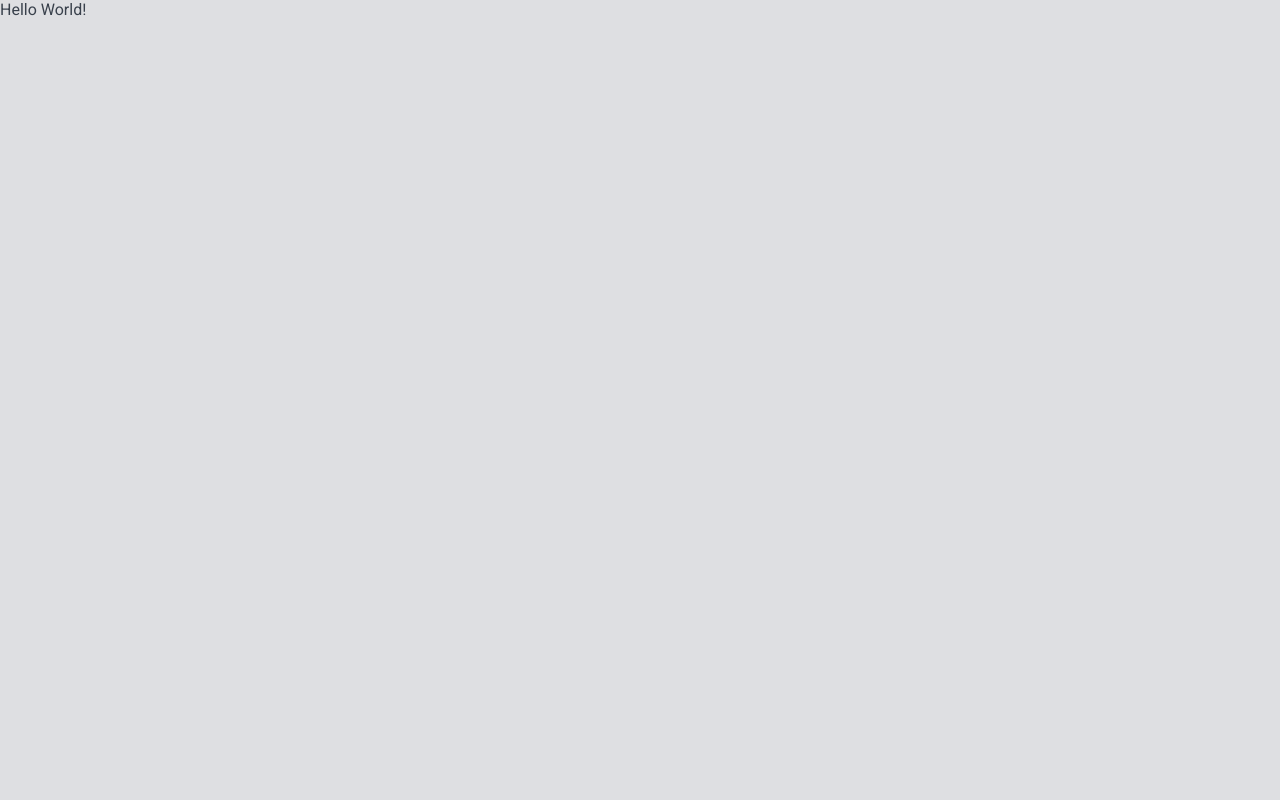
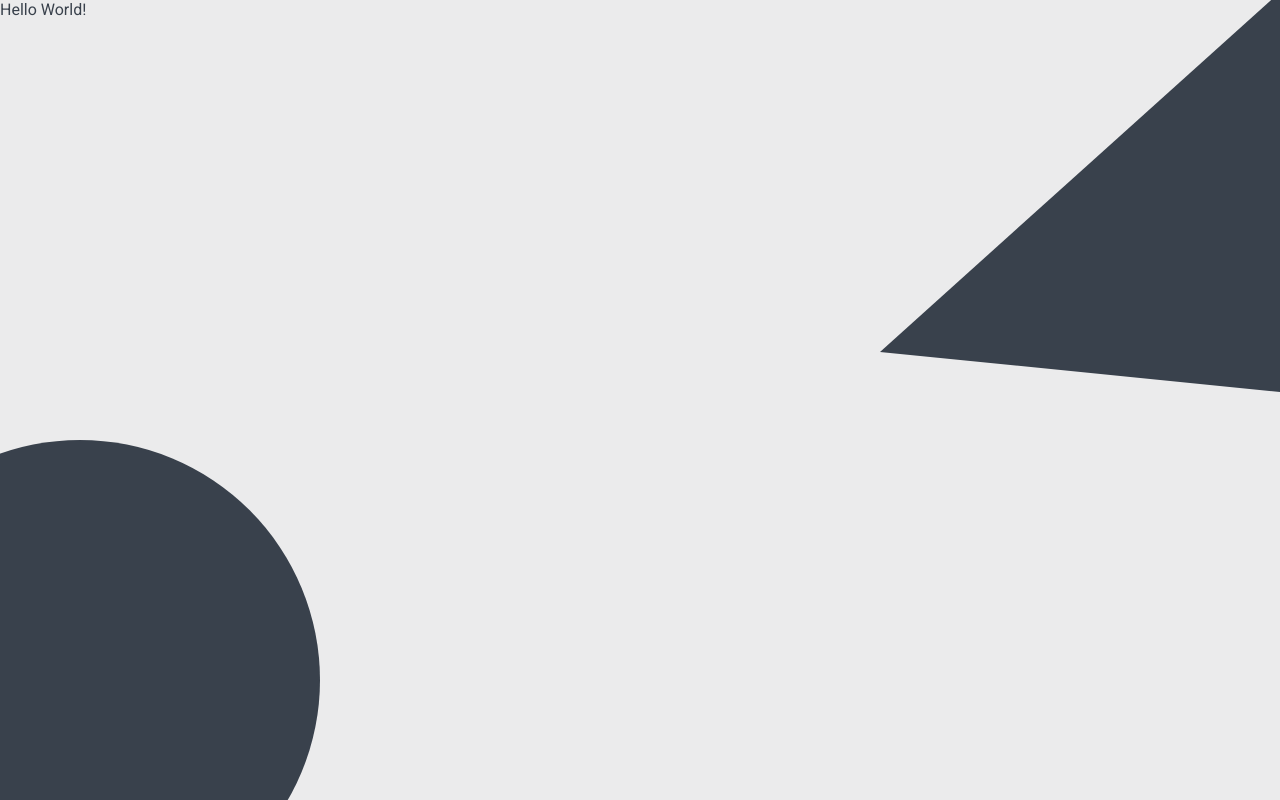
Before and after one commit to Nibir1/WOS_Applicant_Management, a Next.js app: page / in a window 1280 px wide. Built offline with nearby package versions, Linux system fonts and the light colour scheme.

Commit message:
reimplement: background

```diff
--- /dev/null
+++ b/components/Background.scss
@@ -0,0 +1,32 @@
+#background {
+  position: fixed;
+  top: 0;
+  right: 0;
+  bottom: 0;
+  left: 0;
+  z-index: -1000;
+
+  background: var(--background-strong);
+
+  #background-bl {
+    position: absolute;
+    bottom: -15vh;
+    left: -20vh;
+
+    height: 60vh;
+    aspect-ratio: 1 / 1;
+
+    fill: var(--background-accent);
+  }
+
+  #background-tr {
+    position: absolute;
+    top: -10vh;
+    right: -10vh;
+
+    height: 60vh;
+    aspect-ratio: 1 / 1;
+
+    fill: var(--background-accent);
+  }
+}
--- /dev/null
+++ b/components/Background.tsx
@@ -0,0 +1,11 @@
+
+export default () => (
+  <div id='background'>
+    <svg id='background-bl' viewBox='0 0 1000 1000' fill='black' xmlns='http://www.w3.org/2000/svg'>
+      <circle cx='500' cy='500' r='500' />
+    </svg>
+    <svg id='background-tr' viewBox='0 0 1000 1000' fill='black' xmlns='http://www.w3.org/2000/svg'>
+      <polygon points='1000,0 1000,1000 0,900' />
+    </svg>
+  </div>
+);
--- a/pages/_app.tsx
+++ b/pages/_app.tsx
@@ -1,4 +1,5 @@
 import { Roboto } from 'next/font/google';
+import Background from '@components/Background';
 
 import type { ReactNode } from 'react';
 
@@ -14,6 +15,7 @@ const roboto = Roboto({
 import '@styles/global.scss';
 export default function Application({ Component, pageProps }):ReactNode {
   return <main className={ roboto.className }>
+    <Background />
     <Component {...pageProps} />
   </main>
 };
--- a/styles/global.scss
+++ b/styles/global.scss
@@ -104,52 +104,7 @@ body {
   color: var(--text-error);
 }
 
-a {
-  position: relative;
-  padding: 0.125em 0.25em;
+@import './links.scss';
+@import './inputs.scss';
 
-  text-decoration: none;
-  outline: none;
-
-  color: var(--foreground-weak);
-
-  --deco-width: 1px;
-  --deco-color: var(--foreground-weak);
-
-  &:hover {
-    color: var(--foreground);
-    --deco-width: 1px;
-    --deco-color: var(--foreground-weak);
-  }
-
-  &:focus {
-    --deco-width: 2px;
-  }
-
-  &:active {
-    color: var(--foreground-strong);
-    --deco-width: 2px;
-    --deco-color: var(--foreground-strong);
-  }
-
-  &::after {
-    content: '';
-    display: block;
-    position: absolute;
-    bottom: 0;
-    left: 0;
-    right: 0;
-
-    height: var(--deco-width);
-    background: var(--deco-color);
-  }
-}
-
-input {
-  font-family: inherit;
-
-  &::placeholder, &::-ms-input-placeholder {
-    color: var(--foreground-weak);
-    opacity: 1;
-  }
-}
+@import '../components/Background.scss';
--- /dev/null
+++ b/styles/inputs.scss
@@ -0,0 +1,8 @@
+input {
+  font-family: inherit;
+
+  &::placeholder, &::-ms-input-placeholder {
+    color: var(--foreground-weak);
+    opacity: 1;
+  }
+}
--- /dev/null
+++ b/styles/links.scss
@@ -0,0 +1,40 @@
+a {
+  position: relative;
+  padding: 0.125em 0.25em;
+
+  text-decoration: none;
+  outline: none;
+
+  color: var(--foreground-weak);
+
+  --deco-width: 1px;
+  --deco-color: var(--foreground-weak);
+
+  &:hover {
+    color: var(--foreground);
+    --deco-width: 1px;
+    --deco-color: var(--foreground-weak);
+  }
+
+  &:focus {
+    --deco-width: 2px;
+  }
+
+  &:active {
+    color: var(--foreground-strong);
+    --deco-width: 2px;
+    --deco-color: var(--foreground-strong);
+  }
+
+  &::after {
+    content: '';
+    display: block;
+    position: absolute;
+    bottom: 0;
+    left: 0;
+    right: 0;
+
+    height: var(--deco-width);
+    background: var(--deco-color);
+  }
+}
```
